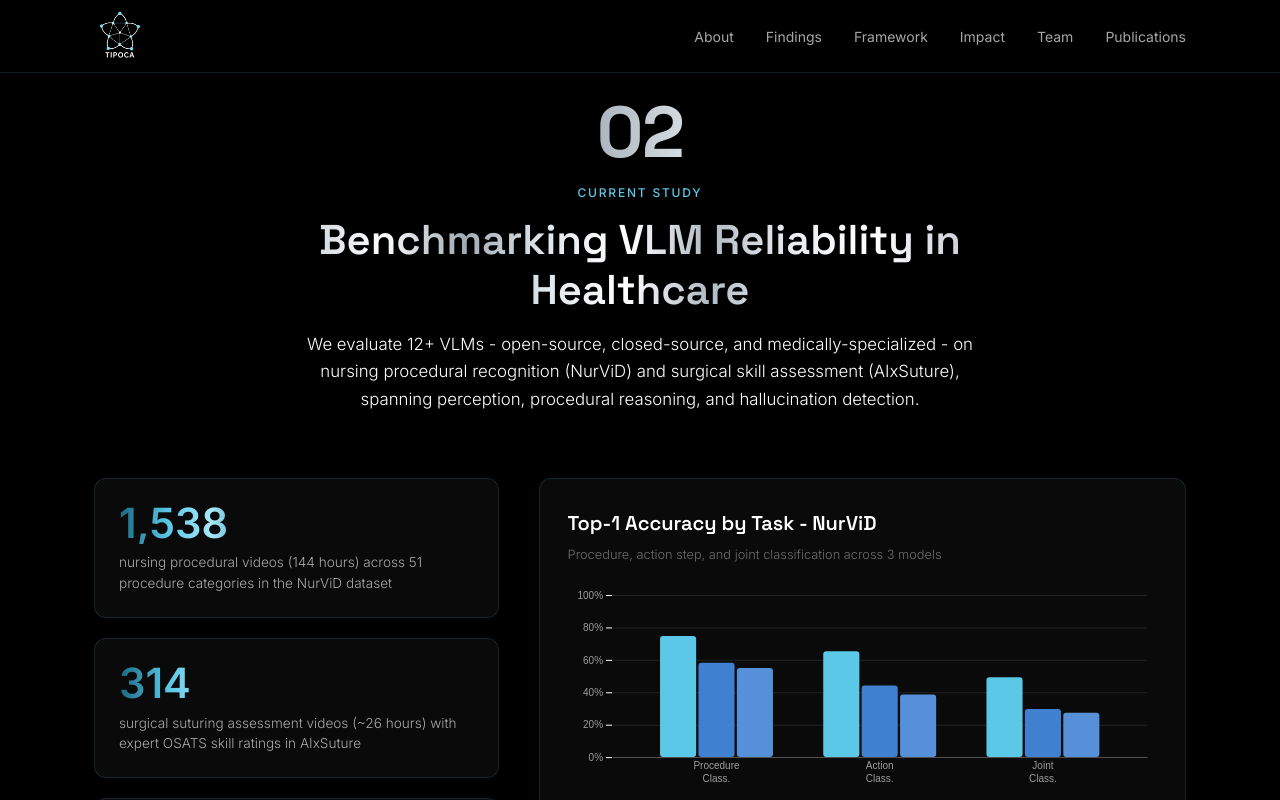
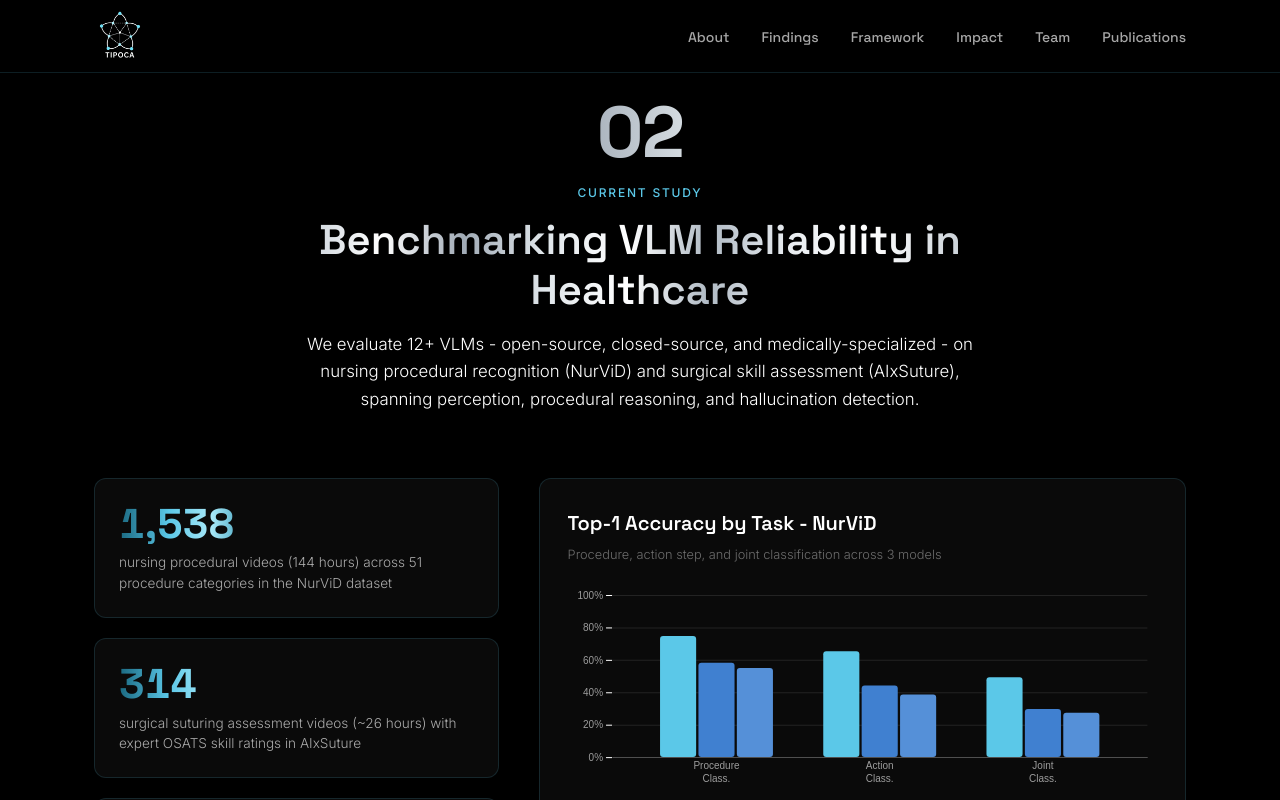
Before and after one commit to amyyong11/tipoca-research, a Next.js app: page /findings in a window 1280 px wide. Shown: the top 800 px of the page. Built offline with nearby package versions, Linux system fonts and the light colour scheme.

Commit message:
more font style updates

```diff
--- a/styles.css
+++ b/styles.css
@@ -190,9 +190,10 @@ h4 { font-size: 1rem;    font-weight: 600; color: var(--white); }
   list-style: none;
 }
 .nav-links a {
+  font-family: var(--font-heading);
   color: var(--text-muted);
   font-size: 0.875rem;
-  font-weight: 400;
+  font-weight: 500;
   transition: color var(--transition);
 }
 .nav-links a:hover { color: var(--cyan); }
@@ -403,8 +404,10 @@ h4 { font-size: 1rem;    font-weight: 600; color: var(--white); }
 .stat-card:hover { border-color: var(--border-hover); }
 
 .stat-number {
+  font-family: var(--font-heading);
   font-size: 2.6rem;
-  font-weight: 900;
+  font-weight: 700;
+  font-variant-numeric: tabular-nums;
   line-height: 1;
   margin-bottom: 8px;
   background: linear-gradient(
```
